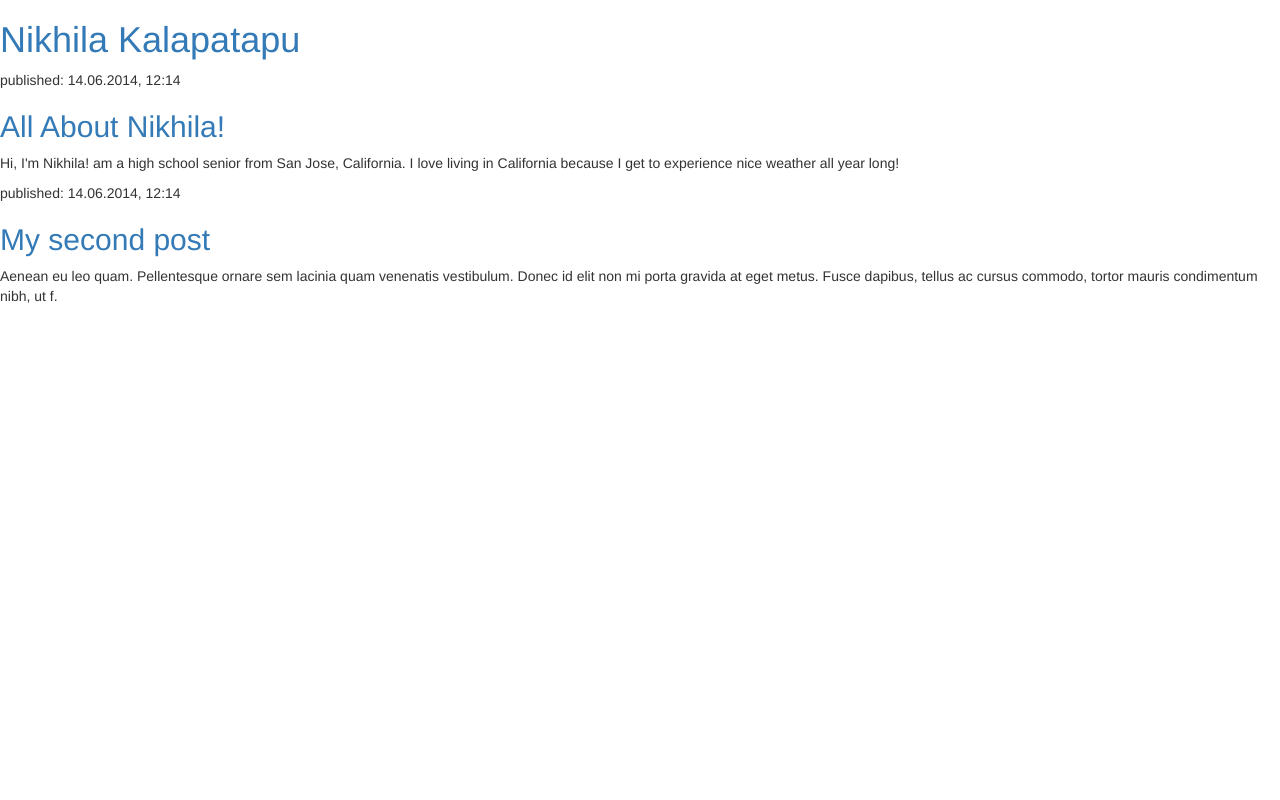
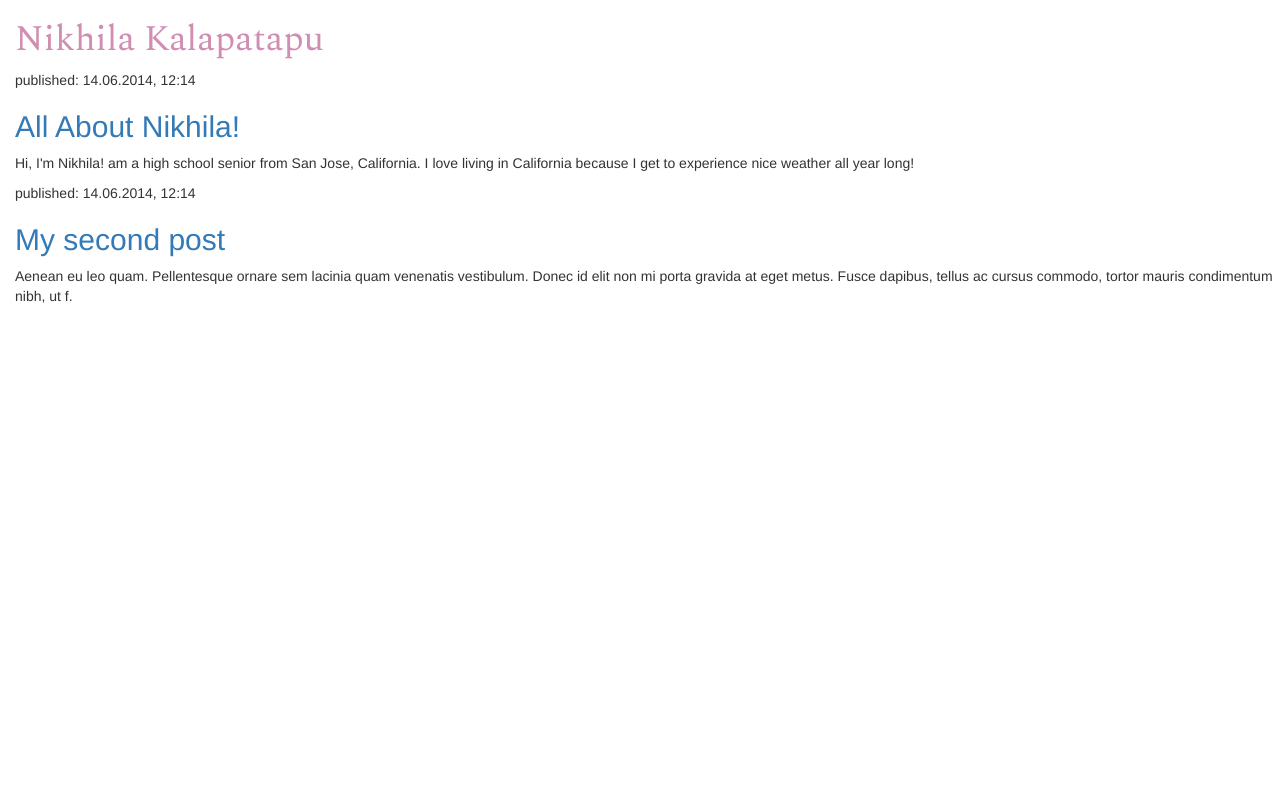
Before and after one commit to nkalapat/my-first-blog, a Django app: page / in a window 1280 px wide. Run offline with Django 3.2, Linux system fonts and the light colour scheme; some libraries are stand-ins or nearby versions.

Commit message:
madeitprettypt2

```diff
--- a/blog/static/css/blog.css
+++ b/blog/static/css/blog.css
@@ -0,0 +1,7 @@
+h1 a {
+    color: #D18EB2;
+    font-family: 'Spectral';
+}
+body {
+    padding-left: 15px;
+}
--- a/blog/templates/blog/post_list.html
+++ b/blog/templates/blog/post_list.html
@@ -5,6 +5,8 @@
         <link rel="stylesheet" href="//maxcdn.bootstrapcdn.com/bootstrap/3.2.0/css/bootstrap.min.css">
         <link rel="stylesheet" href="//maxcdn.bootstrapcdn.com/bootstrap/3.2.0/css/bootstrap-theme.min.css">
         <link rel="stylesheet" href="{% static 'css/blog.css' %}">
+        <link href="//fonts.googleapis.com/css?family=Spectral&subset=latin,latin-ext" rel="stylesheet" type="text/css">
+
     </head>
     <body>
         <div>
```
